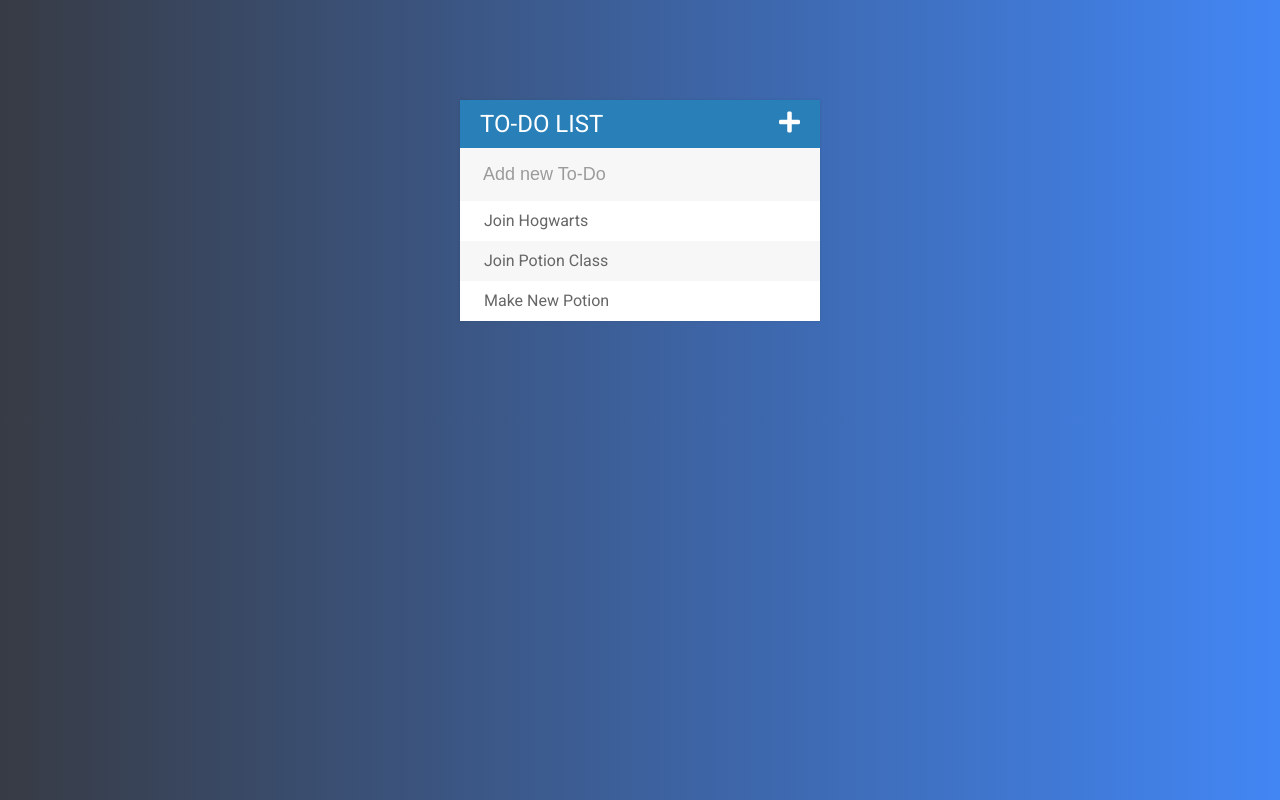
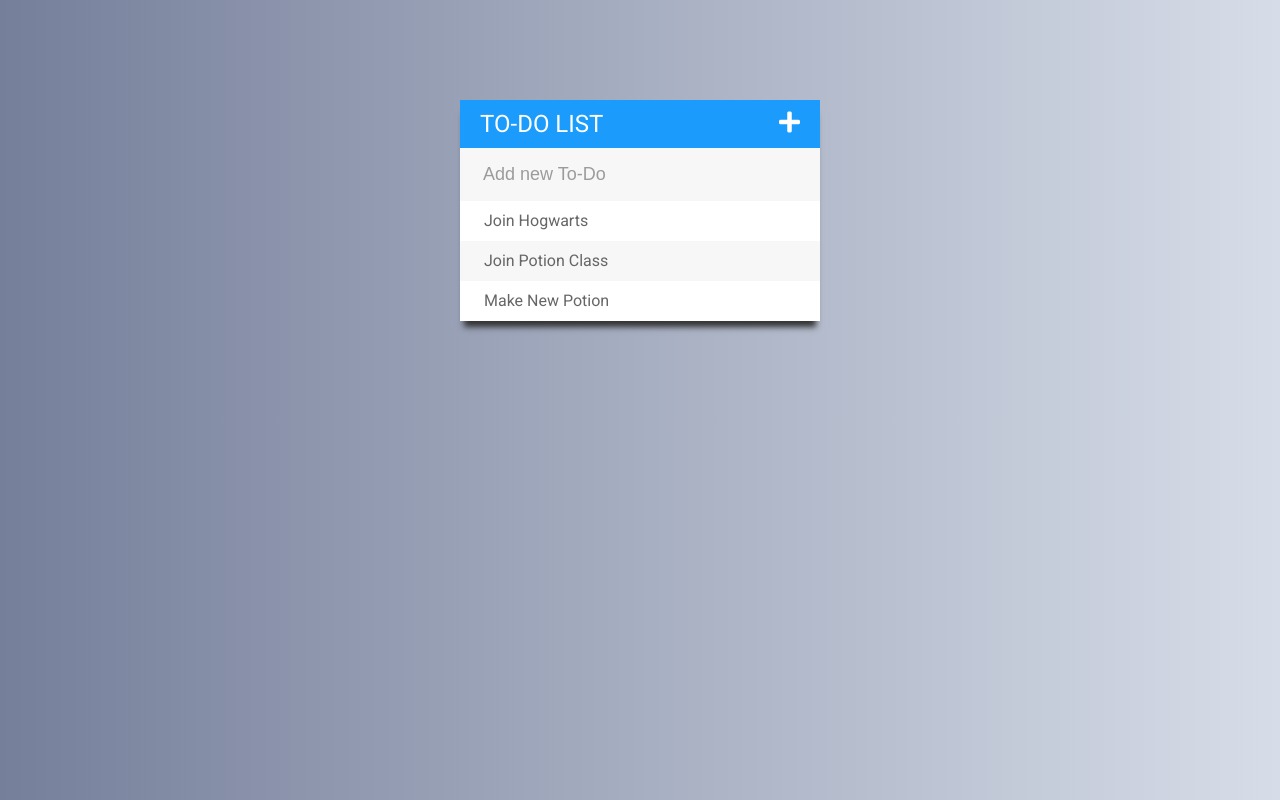
Before and after one commit to i-vishi/todoList, a plain HTML site: page index.html in a window 1280 px wide. Drawn offline with nearby package versions, Linux system fonts and the light colour scheme.

Commit message:
Updated todoList
added gradient, changed heading background and added shadow to the container.

```diff
--- a/assets/todos.css
+++ b/assets/todos.css
@@ -2,12 +2,12 @@
 	font-family: roboto;
 	background: #373B44;  /* fallback for old browsers */
         background: -webkit-linear-gradient(to left, #4286f4, #373B44);  /* Chrome 10-25, Safari 5.1-6 */
-        background: linear-gradient(to left, #4286f4, #373B44); /* W3C, IE 10+/ Edge, Firefox 16+, Chrome 26+, Opera 12+, Safari 7+ */
+        background: linear-gradient(to right,#757f9a,#d7dde8); /* W3C, IE 10+/ Edge, Firefox 16+, Chrome 26+, Opera 12+, Safari 7+ */
 
 }
 
 h1 {
-	background: #2980b9;
+	background: #1B9CFC;
 	color: white;
 	margin: 0;
 	padding: 10px 20px;
@@ -79,7 +79,7 @@
 	width: 360px;
 	margin: 100px auto;
 	background: #f7f7f7;
-	box-shadow: 0 0 3px rgba(0,0,0, 0.1);
+	box-shadow: 0 10px 6px -4px #333;);
 }
 
 .completed {
```
